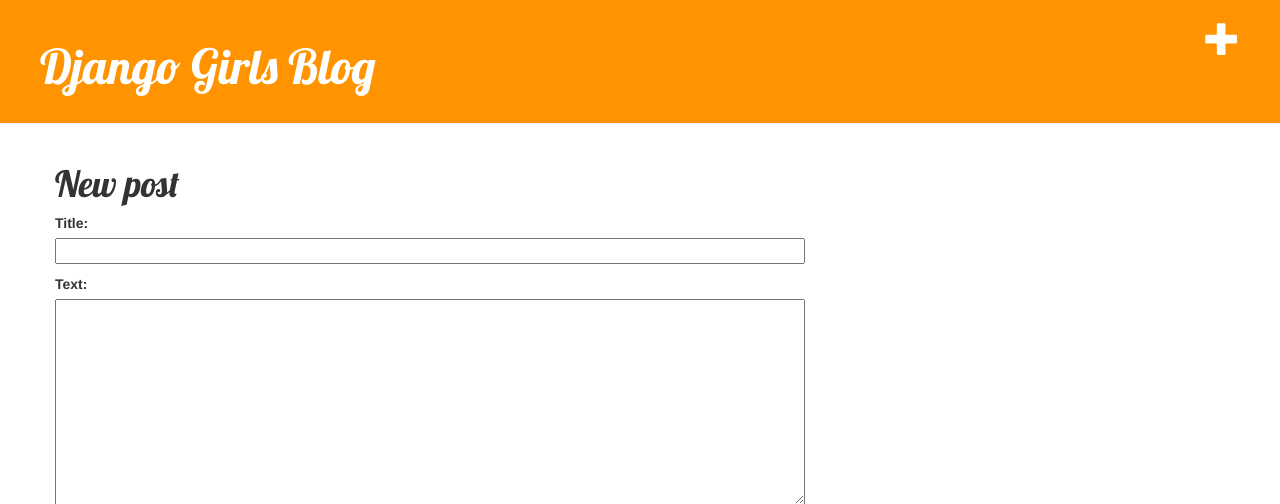
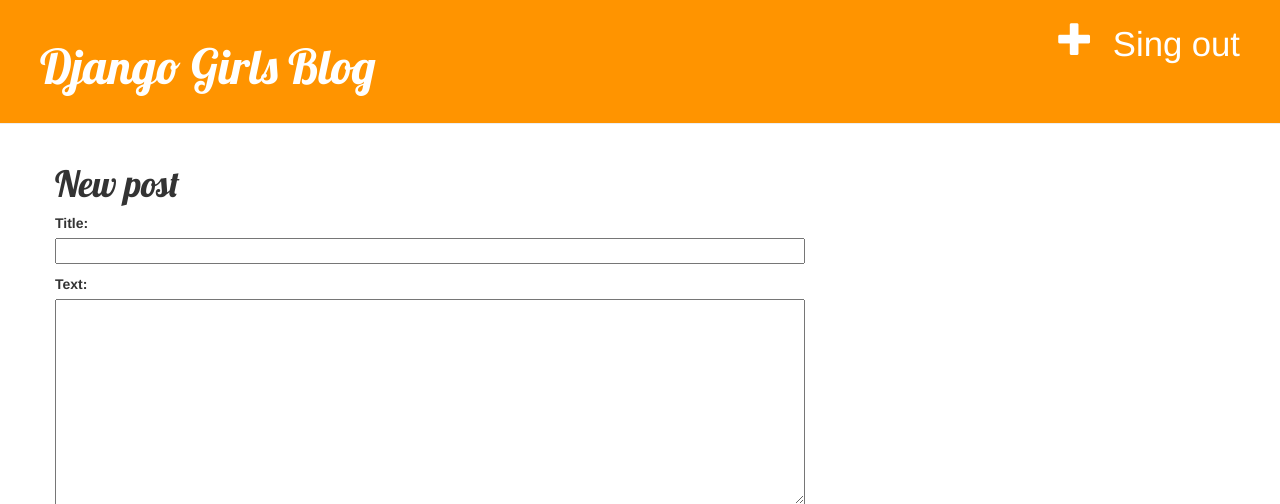
Before and after one commit to Rundi0/my-first-blog, a Django app: page /post/new/ in a window 1280 px wide. Shown: the top 504 px of the page. Run offline with Django 3.2, Linux system fonts and the light colour scheme; the visitor is signed in with stand-in values (Sample User, id 1); some libraries are stand-ins or nearby versions.

Commit message:
add sing_out and minor edits

```diff
--- a/blog/templates/blog/base.html
+++ b/blog/templates/blog/base.html
@@ -11,6 +11,7 @@
         <body>
             <div class="page-header">
                 {% if user.is_authenticated %}
+                    <a href="{% url 'sing_out' %}" class="top-menu">Sing out</a>
                     <a href="{% url 'post_new' %}" class="top-menu"><span class="glyphicon glyphicon-plus"></span></a>
                 {% endif %}
                 {% if not user.is_authenticated %}
--- a/blog/urls.py
+++ b/blog/urls.py
@@ -6,6 +6,7 @@ from . import views
 urlpatterns = [
     path('', views.post_list, name='post_list'),
     path('sing_in/', views.sing_in, name='sing_in'),
+    path('sing_out/', views.sing_out, name='sing_out'),
     path('registration/', views.registration, name='registration'),
     path('post/<int:pk>/', views.post_detail, name='post_detail'),
     path('post/new/', views.post_new, name='post_new'),
--- a/blog/views.py
+++ b/blog/views.py
@@ -1,6 +1,6 @@
 from django.shortcuts import render, get_object_or_404, redirect
 from django.utils import timezone
-from django.contrib.auth import authenticate, login
+from django.contrib.auth import authenticate, login, logout
 from django.contrib.auth.hashers import make_password
 from .models import Post
 from .forms import PostForm, RegistrationForm, SingInForm
@@ -66,6 +66,10 @@ def registration(request):
         form = RegistrationForm()
     return render(request, "registration/registration.html", {'form': form})
 
+def sing_out(request):
+    logout(request)
+    return redirect('/')
+
 
 def log_info(request):
     print('scheme:', request.scheme)
```
Also changed, not shown: README.md.
